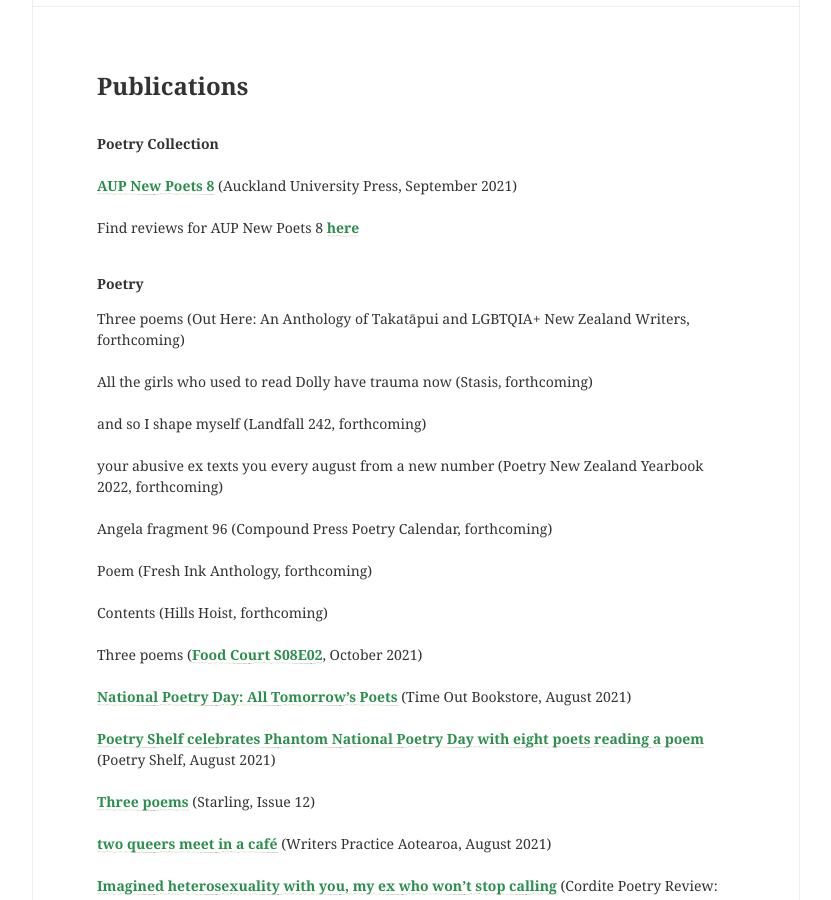
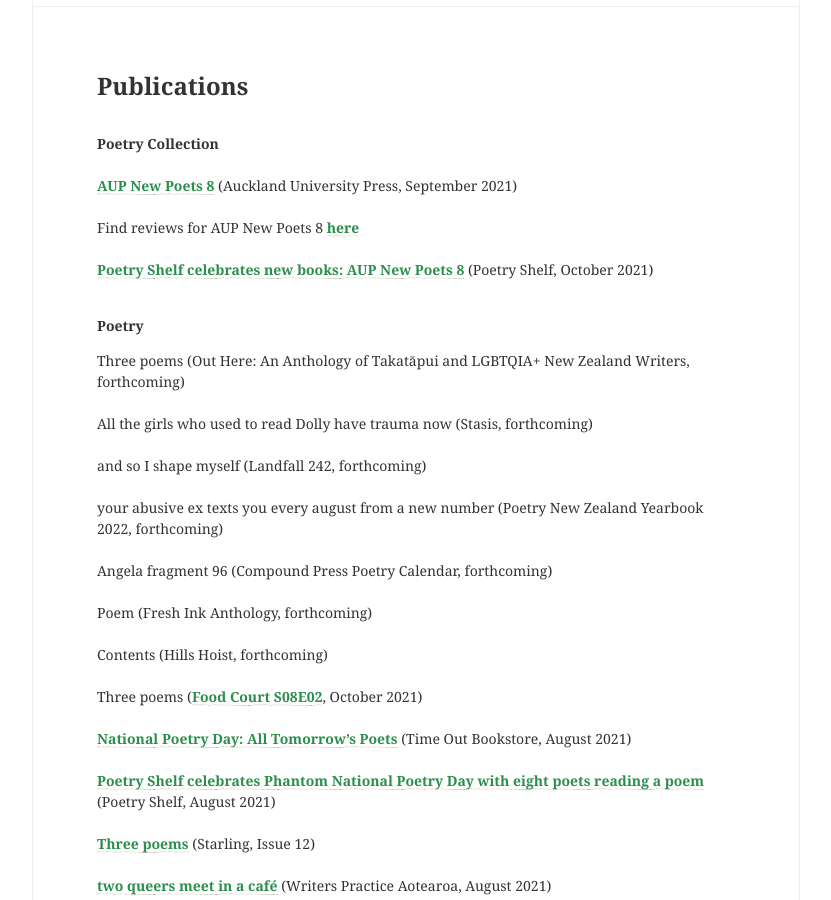
Before and after one commit to lilyholloway/lilyholloway.github.io, a Jekyll site: the page built from cv.md, in a window 1280 px wide and 900 px high, scrolled down 308 px. Shown: the whole window, without its empty margins (224-1055 px from the left). Built offline with Jekyll 4.4.1, drawn with Linux system fonts in a browser that asks for light colours; nearby versions of some CDN libraries.

Commit message:
Update cv.md

```diff
--- a/cv.md
+++ b/cv.md
@@ -8,7 +8,9 @@
 <br>
 <b><a href="https://aucklanduniversitypress.co.nz/aup-new-poets-8/">AUP New Poets 8</a></b> (Auckland University Press, September 2021)<br>
 <br>
-Find reviews for AUP New Poets 8 <b><a href="https://lilyholloway.co.nz/books">here</a></b>
+Find reviews for AUP New Poets 8 <b><a href="https://lilyholloway.co.nz/books">here</a></b><br>
+<br>
+<b><a href="https://nzpoetryshelf.com/2021/10/05/poetry-shelf-celebrates-new-books-aup-new-poets-8/">Poetry Shelf celebrates new books: AUP New Poets 8</a></b> (Poetry Shelf, October 2021)
 <br>
 <br>
 
```
